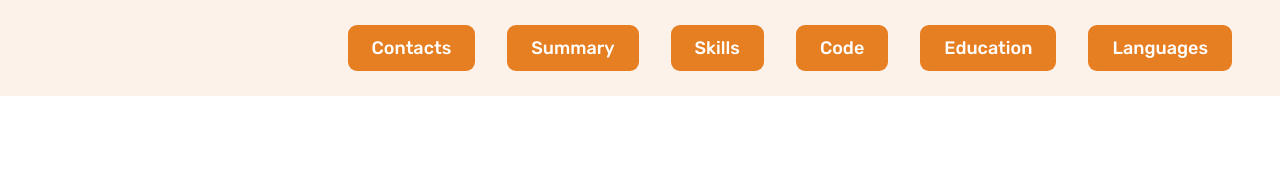
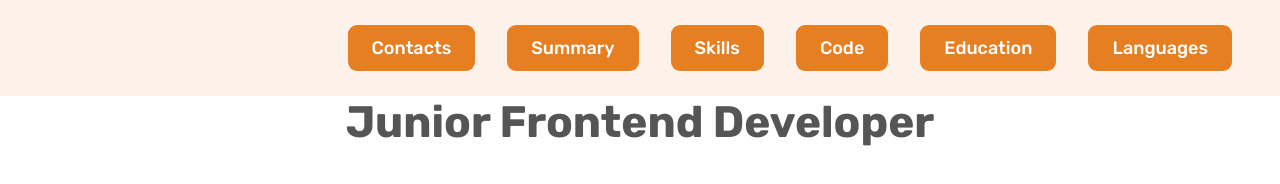
Before and after one commit to coa4man/rsschool-cv, a plain HTML site: page index.html in a window 1280 px wide. Drawn offline with Linux system fonts and the light colour scheme.

Commit message:
feat: add title

```diff
--- a/css/style.css
+++ b/css/style.css
@@ -60,6 +60,11 @@ body {
   color: #555;
 }
 
+.container {
+  max-width: 1440px;
+  margin: 0 auto;
+}
+
 /******************************************/
 /* HEADER */
 /******************************************/
@@ -104,3 +109,8 @@ body {
 .nav-link:active {
   color: #cf711f;
 }
+
+.title {
+  font-size: 44px;
+  text-align: center;
+}
--- a/index.html
+++ b/index.html
@@ -35,5 +35,11 @@
         </ul>
       </nav>
     </header>
+
+    <main>
+      <section class="container">
+        <h1 class="title">Junior Frontend Developer</h1>
+      </section>
+    </main>
   </body>
 </html>
```
